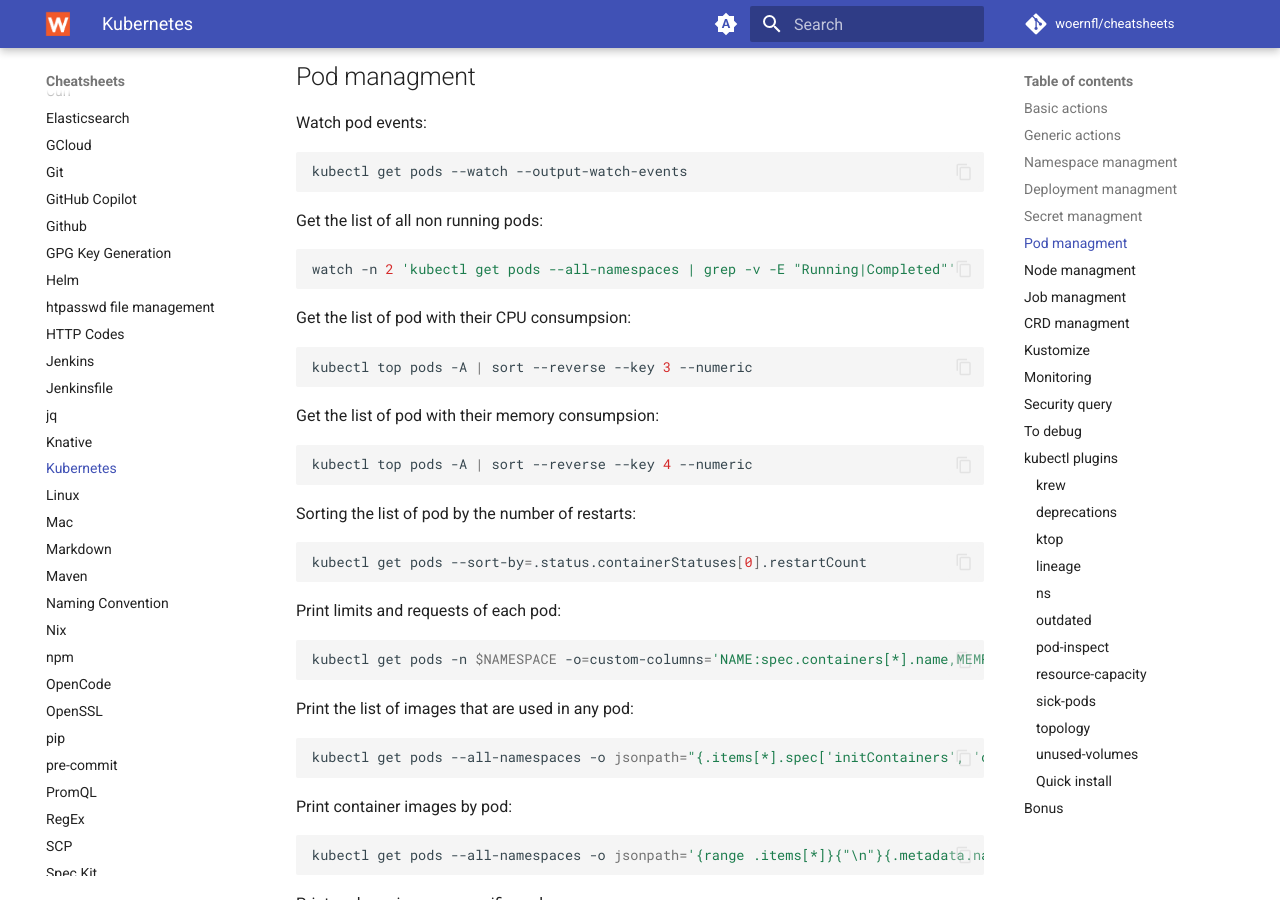
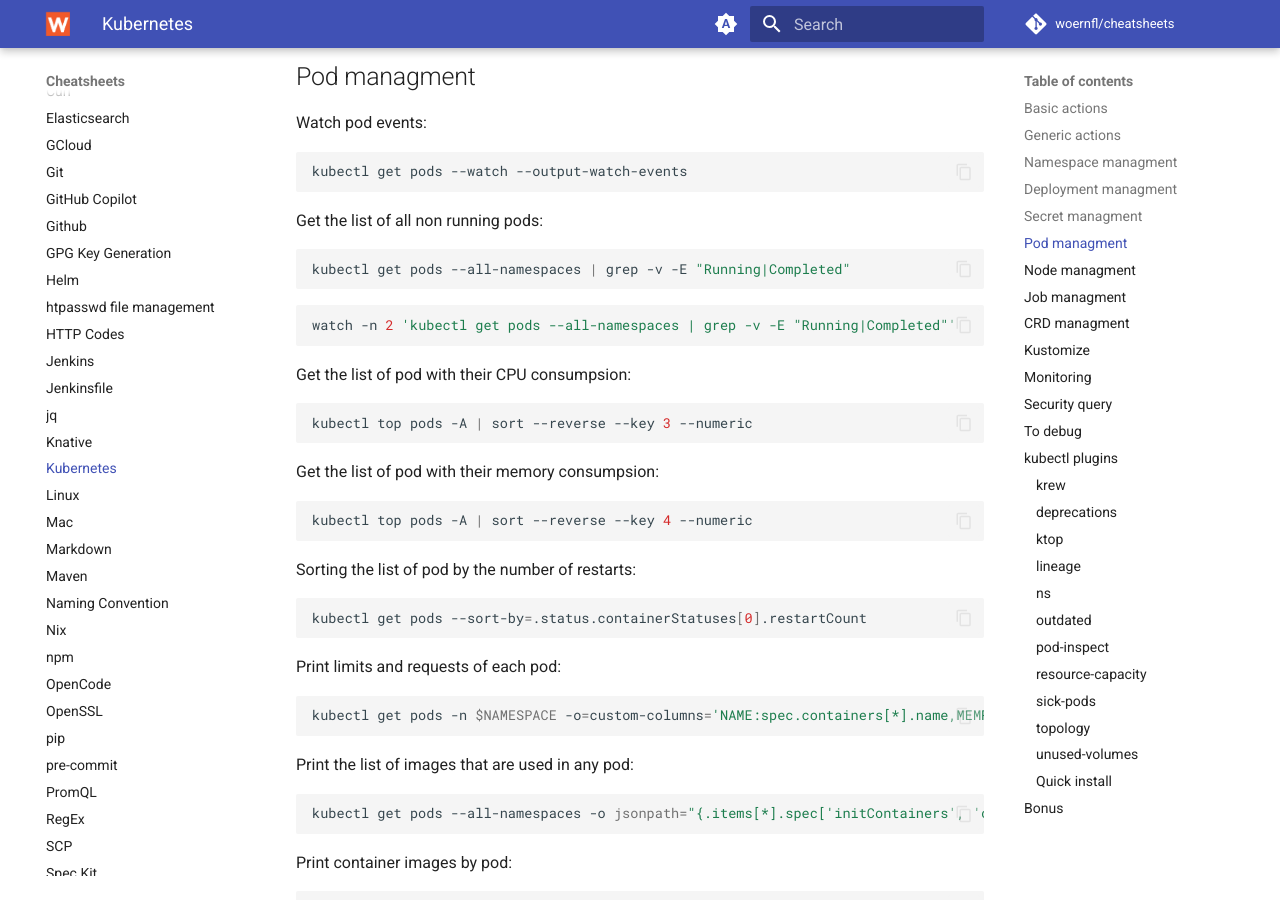
Before and after one commit to woernfl/cheatsheets, an MkDocs documentation site: the page built from docs/kubernetes.md, in a window 1280 px wide and 900 px high, scrolled down 2102 px. Built offline with MkDocs 1.6.1 and Material for MkDocs 9.7.7, drawn with Linux system fonts in a browser that asks for light colours; comment, search, counter and statistics services are not loaded.

Commit message:
Enhance Kubernetes documentation with pod commands (#356)
Added commands to list non-running pods and monitor them.

````diff
--- a/docs/kubernetes.md
+++ b/docs/kubernetes.md
@@ -116,6 +116,10 @@
 ```
 
 Get the list of all non running pods:
+
+```bash
+kubectl get pods --all-namespaces | grep -v -E "Running|Completed"
+```
 
 ```bash
 watch -n 2 'kubectl get pods --all-namespaces | grep -v -E "Running|Completed"'
````
